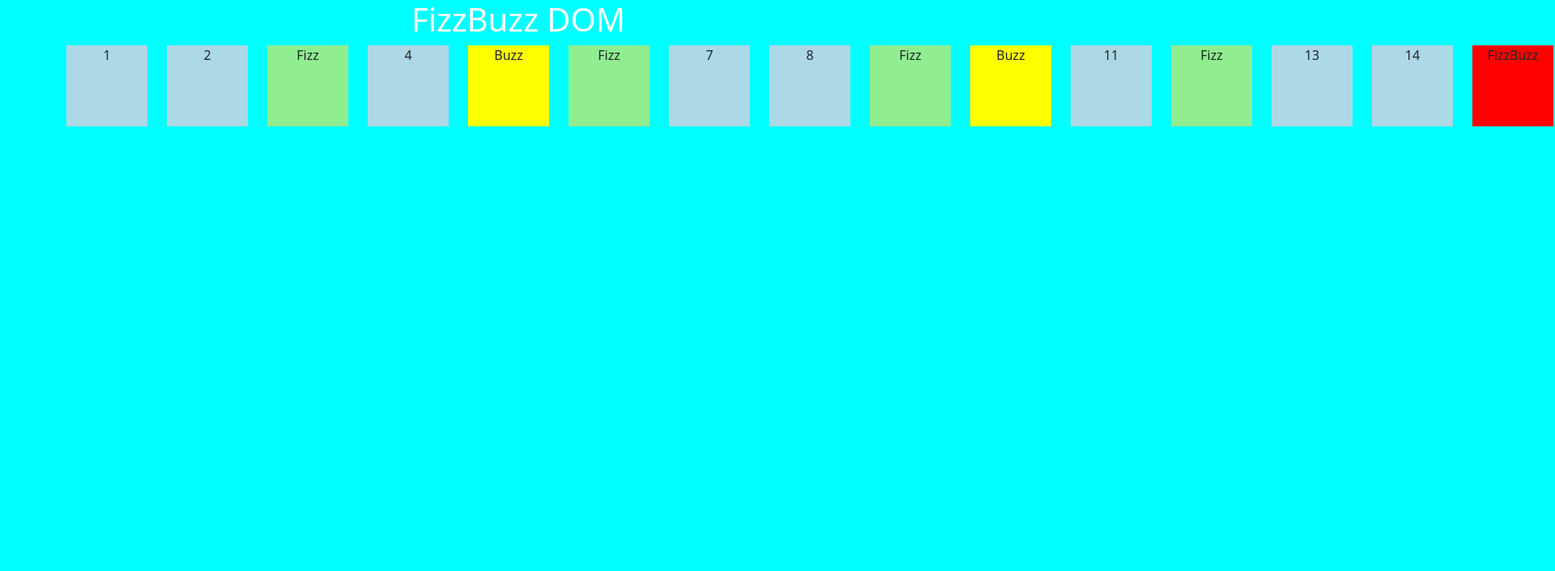
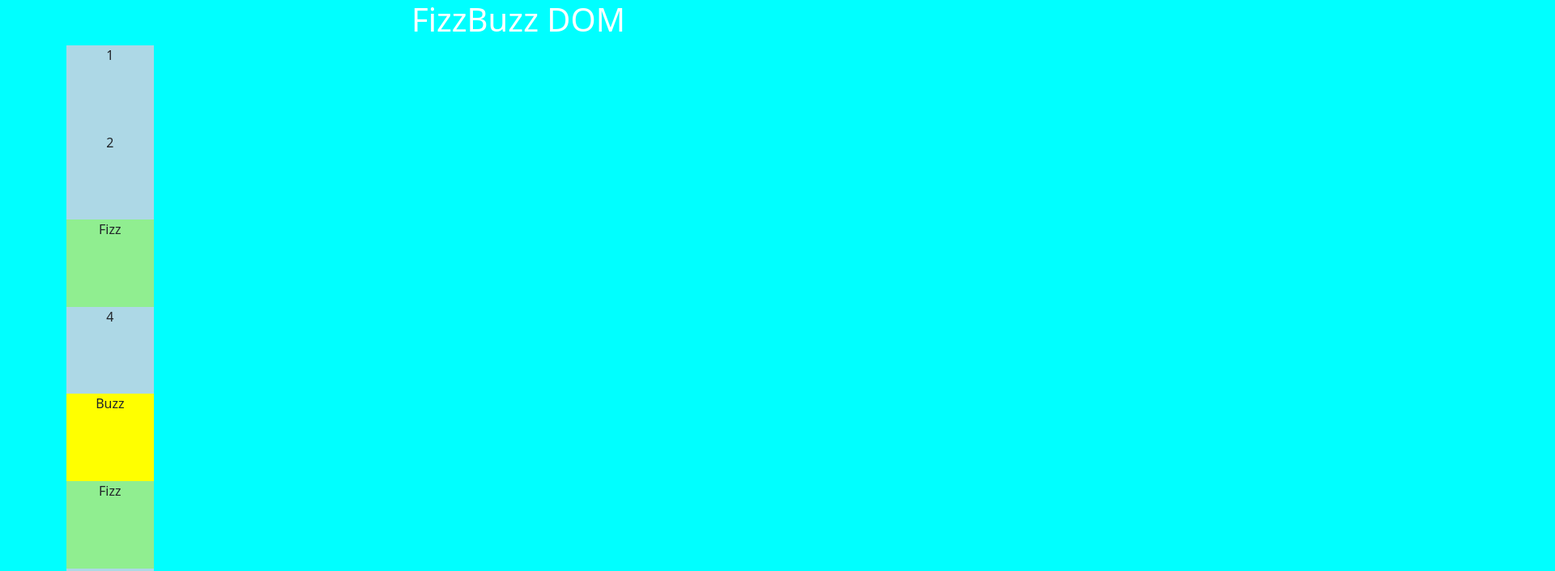
Before and after one commit to macchiagabriele13/js-fizzbuzz, a plain HTML site: page index.html in a window 1280 px wide. Shown: the top 705 px of the page at 81% size, 1920 px wide, since content can reach past the window. Drawn offline with nearby package versions, Linux system fonts and the light colour scheme.

Commit message:
modifiche

```diff
--- a/assets/css/style.css
+++ b/assets/css/style.css
@@ -19,3 +19,11 @@ li{
 .col_7{
     width: calc(100% / 12 * 7);
 }
+
+
+.box{
+    width: calc((100% / 10) - .25rem);
+    aspect-ratio: 1 / 1;
+    text-align: center;
+    background-color: black;
+}
--- a/assets/js/main.js
+++ b/assets/js/main.js
@@ -2,13 +2,14 @@
 
 /* Scrivi un programma che stampi in console i numeri da 1 a 100, */
 
-const listEl = document.querySelector("ul")
+const listEl = document.querySelector(".container")
 for (let numberList = 1; numberList < 101; numberList++){
     console.log(numberList);
 
     /* Creaiamo un list item utilizzando document.createElement */
 
-    const li = document.createElement("li");
+    const li = document.createElement("div");
+    li.classList.add("box");
 
     /* Appendo al list item la variabile i  */
     li.append(numberList);
@@ -21,22 +22,22 @@ for (let numberList = 1; numberList < 101; numberList++){
 
     if (numberList % 15 == 0) {
         li.innerHTML = ("FizzBuzz")
-        li.className = "FizzBuzz"
+        li.className += " FizzBuzz"
         li.style.background = 'red'
       console.log("FizzBuzz");
     } else if (numberList % 3 == 0) {
         li.innerHTML = ("Fizz")
-        li.className = "Fizz"
+        li.className += " Fizz"
         li.style.background = 'lightgreen'
       console.log("Fizz");
     } else if (numberList % 5 == 0) {
         li.innerHTML = ("Buzz")
-        li.className = "Buzz"
+        li.className += " Buzz"
         li.style.background = 'yellow'
       console.log("Buzz");
     } else {
         li.innerHTML = numberList
-        li.className = "number"
+        li.className += " number"
         li.style.background = 'lightblue'
         console.log(numberList);
     }
--- a/index.html
+++ b/index.html
@@ -18,12 +18,8 @@
   <div class="text-center">
       <h1 class="text-white ">FizzBuzz DOM</h1>
       <div class="container">
-        <div class="row">
-            <div class="col justify-content-center">
-                <ul class="d-inline-flex gap-4 list-unstyled">
 
-                </ul>
-            </div>
+
         </div>
       </div>
   </div>
```
